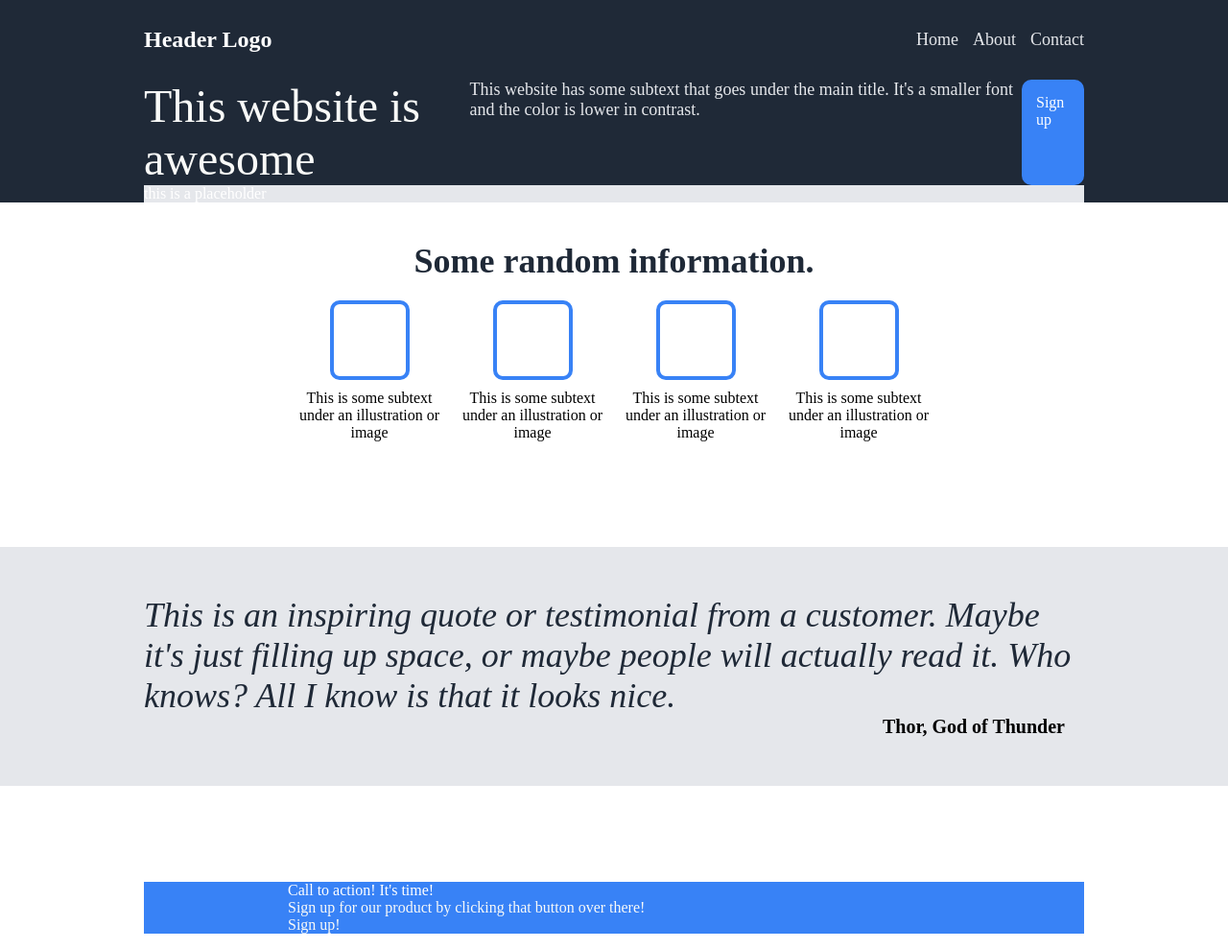
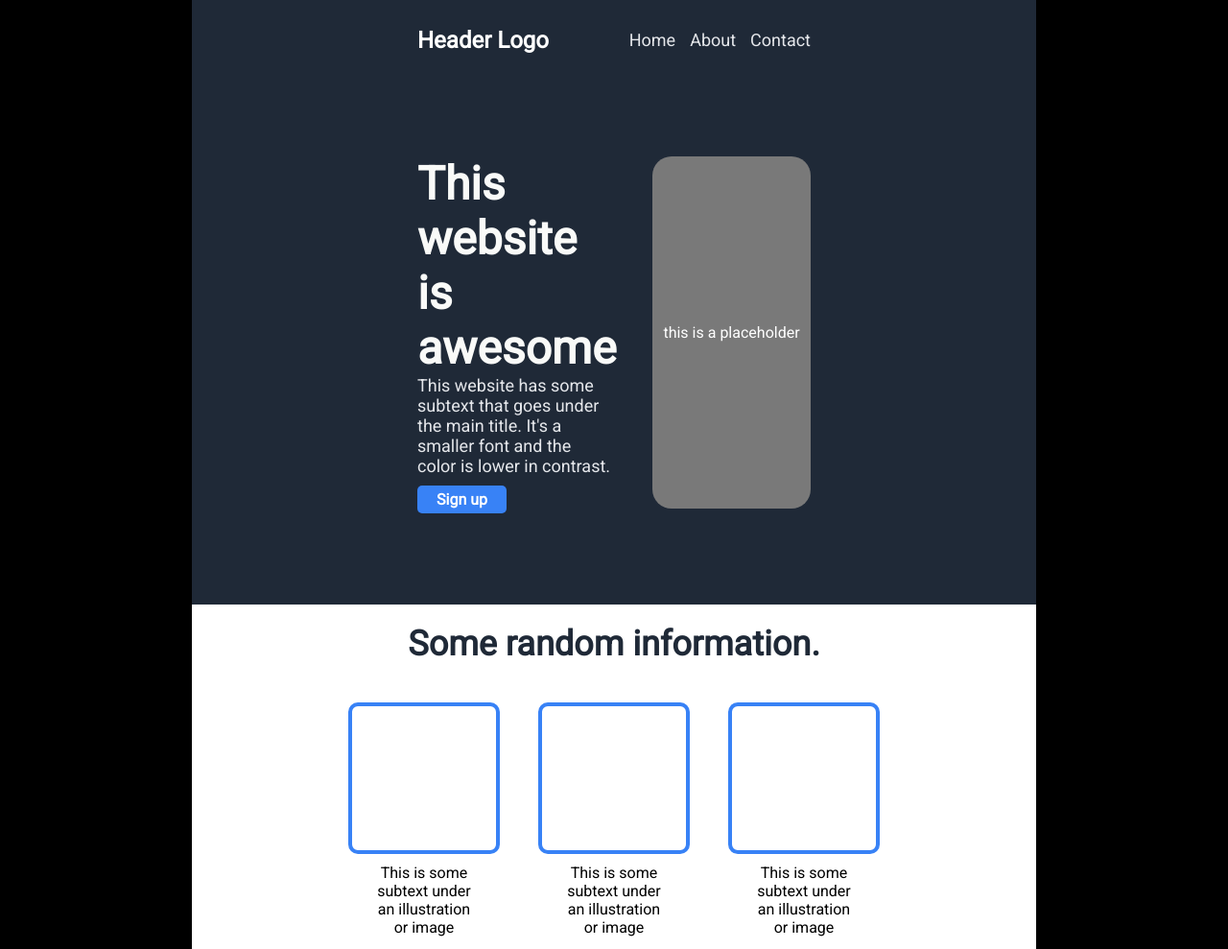
Before and after one commit to nyrees/odin-awesome-site, a plain HTML site: page index.html in a window 1280 px wide. Shown: the top 989 px of the page at 96% size. Drawn offline with Linux system fonts and the light colour scheme.

Commit message:
Finished edditing to a satisfactory level.
Happy to finish there.

```diff
--- a/index.html
+++ b/index.html
@@ -5,6 +5,12 @@
     <meta name="viewport" content="width=device-width, initial-scale=1.0">
     <title>Awesome Site</title>
     <link rel="stylesheet" href="style.css">
+    <link rel="stylesheet" href="https://fonts.googleapis.com/css?family=Roboto">
+<style>
+    body {
+    font-family: "Roboto", serif;
+    }
+</style>
 </head>
 
 <body>
@@ -32,7 +38,7 @@
             <div class="herosubtext">This website has some subtext that goes under
                 the main title. It's a smaller font and the color is lower in contrast.
             </div>
-            <div class="herosignup">Sign up</div>
+            <div class="herosignup"><a href="">Sign up</a></div>
         </div>
 
         <div class="heroimg">
@@ -82,11 +88,16 @@
 
 
             </div>
+            <div class="callup">
 
-            <div class="calltime">
-                <div class="calltext">Call to action! It's time!</div>
-                <div>Sign up for our product by clicking that button over there!</div>
-                <div class="signupbutton">Sign up!</div>
+                <div class="calltime">
+                    <div>
+
+                        <div class="calltext">Call to action! It's time!</div>
+                        <div>Sign up for our product by clicking that button over there!</div>
+                    </div>
+                        <div class="signupbutton">Sign up!</div>
+                </div>
             </div>
 
 
--- a/style.css
+++ b/style.css
@@ -1,18 +1,21 @@
 body {
-margin: 0;
+margin:0 200px ;
+background-color: black;
+font-family: "Roboto", serif;
+
 }
 
 .header, .footer, .herobox {
 
     color: white;
     background-color: #1F2937 ;
-    padding: 0 150px;
+    padding: 0 235px;
 }
 
 .header {
     display: flex;
     justify-content: space-between;
-    padding: 15px 150px;
+    padding: 15px 235px;
     align-items: center;
 
 }
@@ -43,10 +46,22 @@ margin: 0;
     align-items: center;
 }
 
+.herobox {
+    padding-top: 80px;
+    padding-bottom: 100px;
+    display: flex;
+    justify-content: space-between;
+    gap: 40px;
+
+
+}
+
 .hero {
 
-    display: flex;
+    display: block;
     background-color: #1F2937 ;
+    width: 50%;
+
 
 }
 
@@ -54,6 +69,7 @@ margin: 0;
 .herotext {
     color: #F9FAF8;
     font-size: 48px;
+    font-weight: 800;
 }
 
 .herosubtext, .right a {
@@ -63,19 +79,38 @@ margin: 0;
 
 .herosignup {
     color: white;
+    margin: 15px 0 0px;
+
+
+}
+
+.herosignup a {
+    text-decoration: none;
+    color: white;
+    font-weight: 700;
     background-color: #3882F6;
-    border-radius: 10px;
-    padding: 15px;
+    border-radius: 5px;
+    padding: 5px 20px;
+
 }
 
 .heroimg {
     color: white;
-    background-color: #E5E7EB;
+    background-color: #797979;
+    width:50%;
+    display: flex;
+    justify-content: center;
+    align-items: center;
+    border-radius: 20px;
+    min-height: 235px;
 }
 
 .main {
-    padding: 0 150px;
-    margin:20px 150px;
+    padding: 20 200px;
+
+    background-color: white;
+    display: block;
+    justify-content: center;
 
 }
 
@@ -92,24 +127,29 @@ margin: 0;
 
 .cardcontainer {
     display: flex;
-    justify-items: center;
+    justify-content: center;
+    padding: 20px 150px;
+    flex-wrap: wrap;
+    gap: 40px;
 
 }
 
 .cardholder {
     display:block;
-
+    justify-content: center;
 
 }
 
 .card {
     border: #3882F6 solid 4px;
     border-radius: 10px;
-    width: 75px;
-    height:75px;
+    width: 150px;
+    height:150px;
     display: flex;
     justify-content: center;
     margin: auto;
+
+
 }
 
 .cardtext {
@@ -117,15 +157,17 @@ margin: 0;
     display: flex;
     justify-content: center;
     text-align: center;
+    margin: auto;
     padding: 10px;
+    width: 100px;
 
 }
 
 
 .inspire {
     background-color: #E5E7EB;
-    padding: 50px 150px;
-    margin:100px 0;
+    padding: 50px 235px;
+
 }
 
 .quote {
@@ -143,21 +185,43 @@ margin: 0;
     padding-right: 20px;
 }
 
+.callup {
+    background-color: white;
+    padding: 50px 150px;
+    display: flex;
+    justify-content: center;
+
+}
+
 
 .calltime {
     background-color: #3882F6;
     color: #F9FAF8;
-    padding: 0 150px;
-    margin:20px 150px
+    padding: 40px 150px;
+    border-radius: 10px;
+    display:flex;
+    justify-content: space-around;
+    align-items: center;
+    max-width: 400px;
 }
 
 .calltext {
     color:white;
+    font-weight: 800;
+    font-size: large;
+    padding: 5px 0;
+    max-width: 300px;
 }
 
 .signupbutton {
-    border: white 2px;
-    border-radius: 10px;
+    border: white solid 2px;
+    border-radius: 5px;
+    padding: 0px 20px;
+    display: flex;
+    flex-wrap: nowrap;
+    align-items: center;
+    width: 100px;
+    height: 30px;
 
 }
 
```
